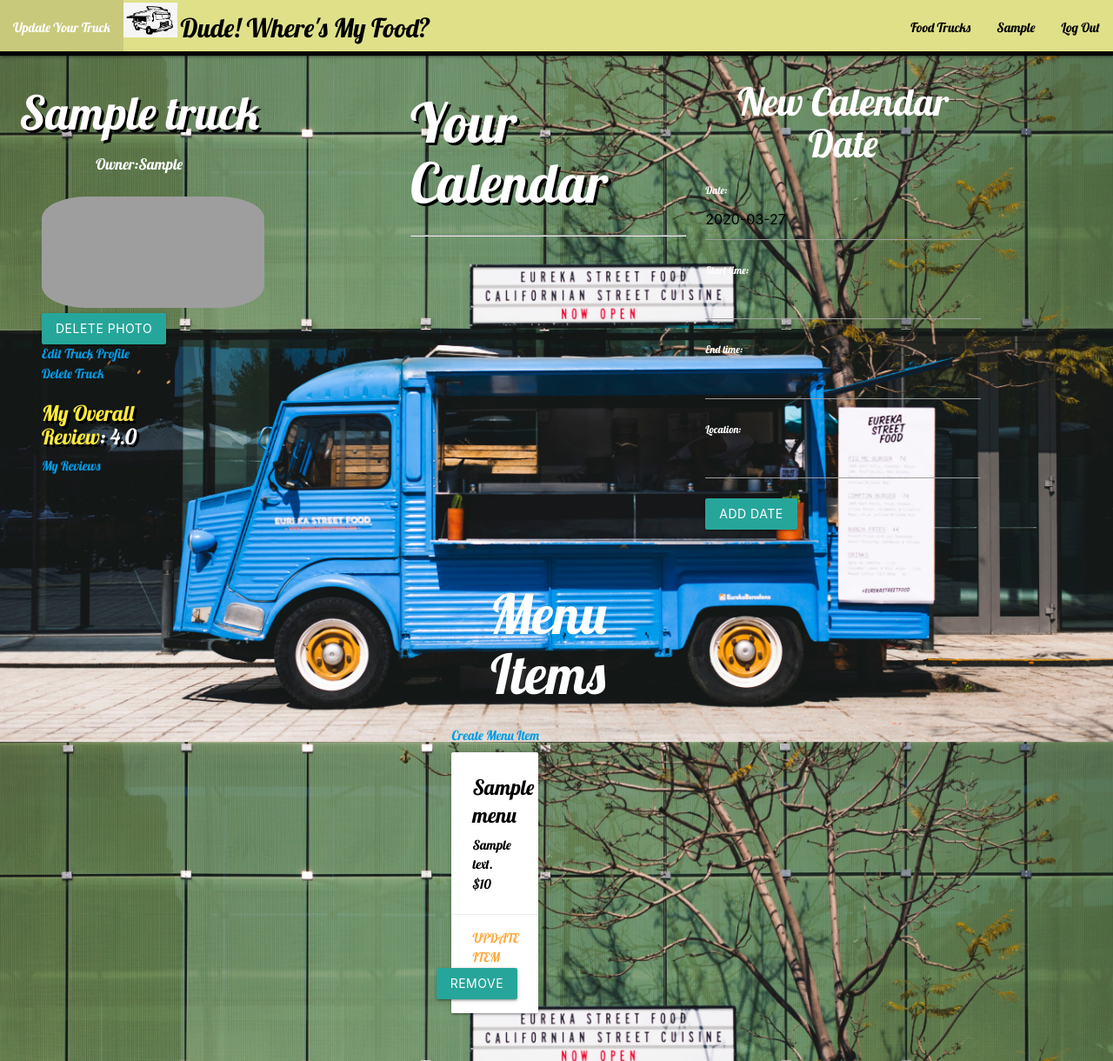
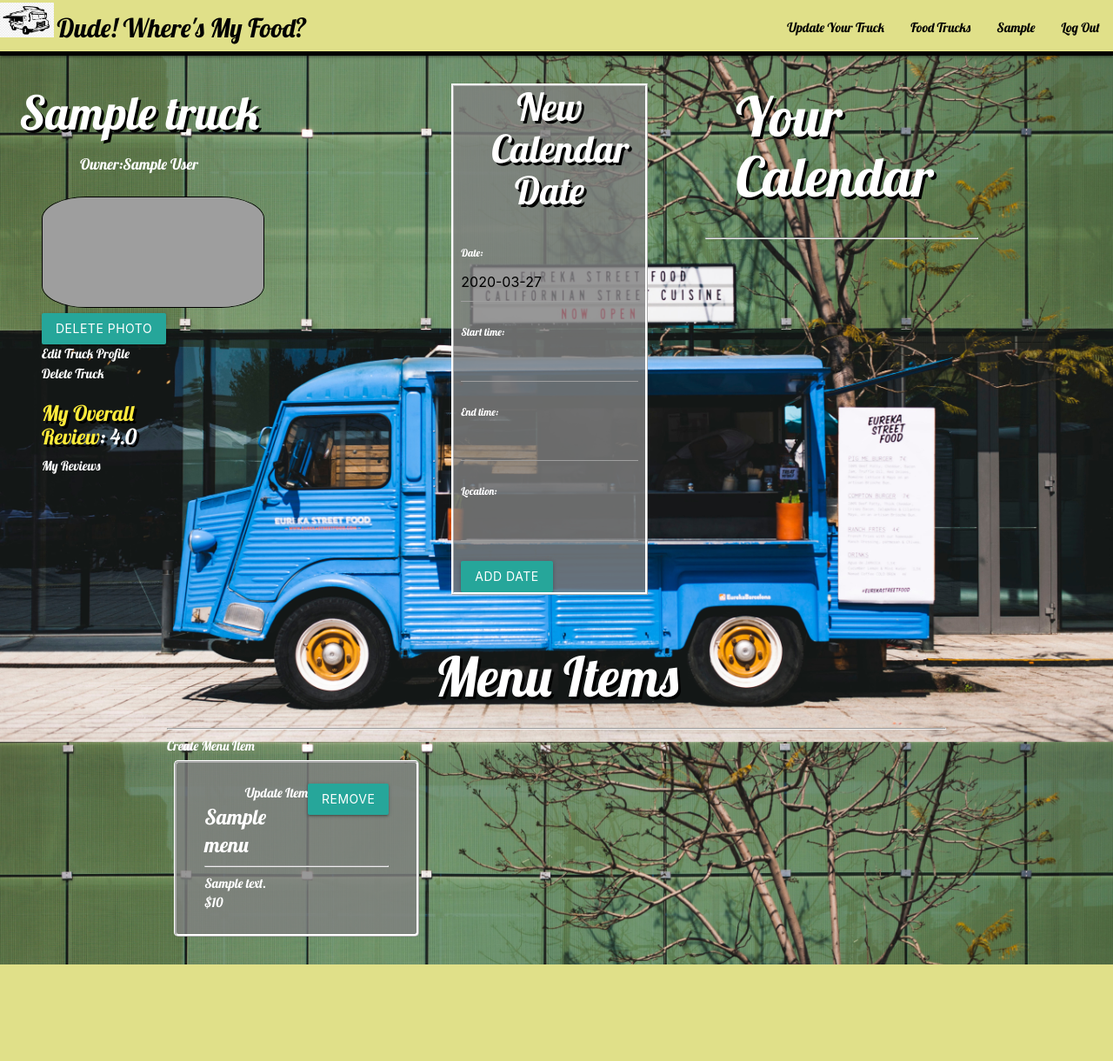
Before and after one commit to rjohnson0707/Dude-Wheres-My-Food, a Django app: page /truck/1/ in a window 1280 px wide. Shown: the whole page at 87% size. After the commit the page ends 1109 px from the top, so only its background shows below. Run offline with Django 3.2, Linux system fonts and the light colour scheme; a user stored in the database is signed in; tables that the repository leaves empty hold one stand-in row (values such as "Sample post"); grey boxes are pictures that could not be loaded.

Commit message:
Styling update for truck page, truck register button moved, index page tightened up

```diff
--- a/dwmf/models.py
+++ b/dwmf/models.py
@@ -43,7 +43,6 @@ class Profile(models.Model):
     first_name = models.CharField(max_length=50)
     last_name = models.CharField(max_length=50)
     truck_owner = models.BooleanField(default=False)
-    # choices=([('1', 'Yes'), ('2', 'No')])
     user = models.OneToOneField(User, on_delete=models.CASCADE)
     bio = models.TextField(max_length=500)
 
--- a/dwmf/static/css/style.css
+++ b/dwmf/static/css/style.css
@@ -153,7 +153,10 @@ label{
     background-color: rgba(128,128,128,0.8);
     outline-style: ridge;
     padding: 0 2px;
-    font-size: larger;
+}
+.intro p{
+    font-size: x-large;
+    font-family: Helvetica,Arial,  sans-serif;
 }
 .home-h1{
     text-shadow: 3px 3px black;
@@ -197,8 +200,9 @@ label{
 }
 #index-image{
     float: right;
-    height: 10vw;
-    width: 10vw;
+    position: relative;
+    height: 5vw;
+    width: 5vw;
     border-radius: 50%;
     border: 1px solid black;
     padding: 0;
@@ -333,6 +337,7 @@ label{
     border-radius: 20%;
     height: 10vw;
     width: 20vw;
+    border: 1px black solid;
 }
 .truck-detail-h2{
     text-shadow: 3px 3px black;
@@ -343,11 +348,39 @@ label{
 }
 .calendar-h1{
     text-shadow: 3px 3px black;
+    margin: 35px;
 }
 
-p{
-    color: black;
+.add-calendar{
+    color: white;
+    background-color: rgba(128,128,128,0.8);
+    outline-style: ridge;
+    outline-color: white;
+    padding: 0 8px;
 }
-li{
-    color: black;
+#calendar-holder{
+    color: white;
+    background-color: rgba(128,128,128,0.8);
+
+    padding: 0 8px;
 }
+.calendar-ul{
+    outline-style: ridge;
+    outline-color: white;
+}
+.menu-h1{
+    text-shadow: 3px 3px black;
+}
+#menu-card{
+    color: white;
+    background-color: rgba(128,128,128,0.8);
+    outline-style: ridge;
+    outline-color: white;
+    padding: 0 8px;
+}
+.row a{
+    color: white;
+}
+.row a:hover{
+    color: blue;
+}
--- a/dwmf/templates/base.html
+++ b/dwmf/templates/base.html
@@ -15,20 +15,15 @@
 <body>
     <nav class="head-nav">
         <div class="nav-wrapper">
-            <img class='logo' src="/static/images/foodtruck.jpg" alt="">
+            <img class="center logo" src="/static/images/foodtruck.jpg" alt="">
             <!-- <i class="large material-icons">local_shipping</i> -->
             <a href="/" class="banner">Dude! Where's My Food?</a>
-
-                {% if user.is_authenticated %}
-            <ul class="left">
+            <ul class="right">
                 {%if user.truck_set.count%}
                 <li><a href="{%url 'truck_detail' user.truck_set.first.id%}">Update Your Truck</a></li>
                 {%else%}
                 <li><a href="{%url 'truck_register' %}">Register a Truck</a></li>
                 {%endif%}
-            </ul>
-            {%endif%}
-            <ul class="right">
                 <li><a href="{% url 'index' %}">Food Trucks</a></li>
                 {% if user.is_authenticated %}
 
--- a/dwmf/templates/dwmf/truck_detail.html
+++ b/dwmf/templates/dwmf/truck_detail.html
@@ -11,7 +11,7 @@
 
         <div class="row">
             <h2 class="center truck-detail-h2">{{truck.name}}</h2>
-            <h6 class="center">Owner:{{truck.user.first_name}}</h6>
+            <h6 class="center">Owner:{{truck.user.first_name}} {{truck.user.last_name}}</h6>
         </div>
 
         <!--Row 2  -->
@@ -56,65 +56,67 @@
     <div class="col s9">
 
       <!-- Calendar container and informations -->
+        <div class="row">
             <div class="container">
-            <div class="row">
                 <div class="col s6">
-
+                    <div class="container add-calendar">
+                        <h3 class="center calendar-h1">New Calendar Date</h3>
+                        <form action="{%url 'add_calendar' truck.id%}" method="post">
+                            {%csrf_token%}
+                            {{calendar_form.as_p}}
+                            <input type="submit" class="btn calendar-btn" value="Add Date">
+                        </form>
+                    </div>
+                </div>
+                <div class="col s6">
                     <h1 class="calendar-h1">Your Calendar</h1>
                     <hr>
-
                     {%if truck.calendar_set.count%}
                         {%for calendar in truck.calendar_set.all%}
                             {%if calendar.date_checker%}
 
                             {%else%}
-                        <ul class="collection col s4">
-                            <li class="collection-header center"><span>{{calendar.date}}</span></li>
-                            <li class="collection-item center">Start Time: {{calendar.start_time}}  |  End Time: {{calendar.end_time}}</li>
-                            <li class="collection-item center">{{calendar.location}}</li>
-                            <form action="{% url 'delete_calendar' truck.id calendar.id %}" method="post">
+                            <div class="container col s6" >
+                                <ul class="left calendar-ul">
+                                    <li id="calendar-holder"><span class="black-text">Date</span>: {{calendar.date}}</li>
+                                    <li id="calendar-holder"><span class="black-text">Start Time</span>: {{calendar.start_time}}</li>
+                                    <li id="calendar-holder"><span class="black-text">End Time</span>: {{calendar.end_time}}</li>
+                                    <li id="calendar-holder">{{calendar.location}}</li>
+                                    <li class="center" id="calendar-holder"><form action="{% url 'delete_calendar' truck.id calendar.id %}" method="post">
                                         {% csrf_token %}
                                     <button type="submit" class="btn center">Remove</button>
-                            </form>
+                                    </form></li>
                                 </ul>
+                            </div>
                             {%endif%}
                         {%endfor%}
                     {%else%}
-                        <h4>You have no upcoming dates</h4>
+                        <h1>You have no upcoming dates</h1>
                     {%endif%}
-
-                </div>
-
-                <div class="col s6">
-                        <h3 class="center">New Calendar Date</h3>
-                        <form action="{%url 'add_calendar' truck.id%}" method="post">
-                            {%csrf_token%}
-                            {{calendar_form.as_p}}
-                            <input type="submit" class="btn" value="Add Date">
-                        </form>
-
                 </div>
             </div>
+        </div>
+    </div>
+</div>
+ <!-- Menu Items! -->
 <div class="row ">
-                <div class="col s6">
     <div class="container">
-                        <h1 class="center">Menu Items</h1>
+        <h1 class="center menu-h1">Menu Items</h1><hr>
         <a href="{%url 'menu_create' truck.id%}">Create Menu Item</a>
         <div class="row">
         {%for item in truck.menu_set.all%}
-                            <div class="col s12 m12 l6">
-                                <div class="card small">
+            <div class="col s12 m6 l4">
+                <div class="card" id="menu-card">
                     <div class="card-content">
-                                        <p><span class="card-title">{{item.food_name}}</span></p>
-                                        <p>{{item.description}}</p>
-                                        <p>${{item.price}}</p>
-                                    </div>
-                                    <div class="card-action">
-                                        <a href="{%url 'menu_update'  truck.id item.id%}">Update Item</a>
                         <form action="{% url 'delete_item' truck.id item.id %}" method="post">
                             {% csrf_token %}
                             <button type="submit" class="btn right">Remove</button>
                         </form>
+                        <a class="right" href="{%url 'menu_update'  truck.id item.id%}">Update Item</a>
+                        <p><span class="card-title">{{item.food_name}}</span></p>
+                        <hr>
+                        <p>{{item.description}}</p>
+                        <p>${{item.price}}</p>
                     </div>
                 </div>
             </div>
@@ -123,9 +125,6 @@
     </div>
 </div>
 
-        </div>
-    </div>
-</div>
 
 
 
--- a/dwmf/templates/home.html
+++ b/dwmf/templates/home.html
@@ -3,10 +3,10 @@
 
 <div class='container center '>
     <h1 class="home-h1">Welcome To <br>
-         Dude Where's My Food</h1>
+         Dude! Where's My Food?</h1>
 
     <div class="container intro">
-        <p>DWMF is a one stop place for your local food truck needs! As a user you can look for your favorite food truck, see what they have to offer, and see where they will be next! As a food truck owner you will be able to set up your truck, tell us where you will be, what you are offering, and see what your guests have to say about you!</p>
+        <p>D!WMF? is a one stop place for your local food truck needs! As a user you can look for your favorite food truck, see what they have to offer, and see where they will be next! As a food truck owner you will be able to set up your truck, tell us where you will be, what you are offering, and see what your guests have to say about you!</p>
     </div>
 </div>
 {% endblock %}
--- a/dwmf/templates/trucks/index_detail.html
+++ b/dwmf/templates/trucks/index_detail.html
@@ -36,6 +36,7 @@
 
 </div>
 
+{% if user.is_authenticated%}
 
   <div class="review_form left-align">
       <form method="post" action="{% url 'add_review' truck.id %}">
@@ -67,6 +68,8 @@
       </table>
     </div>
 
+ {%else%}
+ {%endif%}
 
 
 
--- a/dwmf/views.py
+++ b/dwmf/views.py
@@ -42,7 +42,7 @@ class TruckDelete(LoginRequiredMixin, DeleteView):
     model = Truck
     success_url = '/trucks/'
 ##########################view definitions here
-
+@login_required
 def truck_detail(request, truck_id):
     truck = Truck.objects.get(id=truck_id)
     calendar_form = CalendarForm()
@@ -60,13 +60,13 @@ def truck_detail(request, truck_id):
         'calendar_form': calendar_form,
         'avg':avg
         })
-
+@login_required
 def menu_create(request, truck_id):
     truck = Truck.objects.get(id=truck_id)
     menu_form = MenuForm()
 
     return render(request, 'dwmf/menu_form.html',{'truck':truck, 'menu_form': menu_form})
-
+@login_required
 def menu_new(request, truck_id):
     truck = Truck.objects.get(id=truck_id)
     form = MenuForm(request.POST)
@@ -104,6 +104,7 @@ def signup(request):
     context = {'form': form, 'profile_form': profile_form,'error_message': error_message}
     return render(request, 'registration/signup.html', context)
 
+@login_required
 def profile(request, pk=None):
     if pk:
         user = User.objects.get(pk=pk)
@@ -114,6 +115,7 @@ def profile(request, pk=None):
     trucks_user_doesnt_favorite = Truck.objects.exclude(id__in = profile.trucks.all().values_list('id'))
     return render(request, 'registration/profile.html', {'user': user, 'trucks': trucks, 'trucks_user_doesnt_favorite': trucks_user_doesnt_favorite})
 
+@login_required
 def profile_photo(request, user_id):
     photo_file = request.FILES.get('photo-file', None)
     if photo_file:
@@ -128,18 +130,21 @@ def profile_photo(request, user_id):
             print('An error occurred uploading the file to the cloud')
     return redirect(reverse('profile'))
 
+@login_required
 def delete_photo(request, user_id):
     key = ProfilePhoto.objects.get(user_id=user_id)
     key.delete()
 
     return redirect(reverse('profile'))
 
+@login_required
 def delete_truck_photo(request, truck_id):
     key = TruckPhoto.objects.get(truck_id=truck_id)
     key.delete()
 
     return redirect('truck_detail', truck_id=truck_id)
 
+@login_required
 def truck_photo(request, truck_id):
 
     photo_file = request.FILES.get('photo-file', None)
@@ -154,17 +159,19 @@ def truck_photo(request, truck_id):
         except:
             print('An error occurred uploading the file to the cloud')
     return redirect('truck_detail', truck_id=truck_id)
-
+@login_required
 def assoc_truck(request, user_id, truck_id):
     Profile.objects.get(user_id=user_id).trucks.add(truck_id)
     return redirect(reverse('profile'))
-
+@login_required
 def unassoc_truck(request, user_id, tk_id):
     Profile.objects.get(user_id=user_id).trucks.remove(tk_id)
     return redirect(reverse('profile'))
 
 def trucks_index(request):
     trucks = Truck.objects.all()
+    t = trucks.first()
+    print(t.reviews.all())
     return render(request, 'trucks/index.html', {'trucks': trucks })
 
 def trucks_info(request, truck_id):
@@ -179,7 +186,7 @@ def trucks_info(request, truck_id):
     else:
         avg = 'None: Be the first to review!'
     return render(request, 'trucks/index_detail.html', {'truck': truck, 'review_form': review_form, 'avg': avg})
-
+@login_required
 def add_review(request, truck_id):
     form = ReviewForm(request.POST)
     user = request.user
@@ -190,12 +197,12 @@ def add_review(request, truck_id):
         new_review.created_date = datetime.now()
         new_review.save()
     return redirect('index_detail', truck_id=truck_id)
-
+@login_required
 def truck_reviews(request, truck_id):
     reviews = Review.objects.filter(truck=truck_id)
     truck = Truck.objects.get(id=truck_id)
     return render(request, 'dwmf/truck_reviews.html', {'reviews':reviews, 'truck': truck})
-
+@login_required
 def delete_review(request, truck_id, review_id):
     review = Review.objects.get(id=review_id)
     if request.method == 'POST':
@@ -203,7 +210,7 @@ def delete_review(request, truck_id, review_id):
         return redirect('index_detail', truck_id=truck_id)
     else:
         return render(request, 'trucks/index_detail.html', truck_id=truck_id)
-
+@login_required
 def add_calendar(request, truck_id):
 
     form = CalendarForm(request.POST)
@@ -215,8 +222,7 @@ def add_calendar(request, truck_id):
         new_calendar.save()
     return redirect('truck_detail', truck_id=truck_id)
 
-
-
+@login_required
 def edit_user(request):
     if request.method == 'POST':
         form = EditUser(request.POST, instance=request.user)
@@ -229,6 +235,7 @@ def edit_user(request):
         form = EditUser(instance=request.user)
         return render(request, 'registration/edit_user.html', {'form': form})
 
+@login_required
 def menu_update(request, item_id, truck_id):
     item = Menu.objects.get(id=item_id)
     if request.method == 'POST':
@@ -243,6 +250,7 @@ def menu_update(request, item_id, truck_id):
         form = MenuUpdate(instance=item)
         return render(request, 'dwmf/menu_update.html',{'form': form})
 
+@login_required
 def delete_item(request, item_id, truck_id):
     obj = Menu.objects.get(id=item_id)
     if request.method == 'POST':
@@ -253,6 +261,7 @@ def delete_item(request, item_id, truck_id):
     }
     return render(request, 'dwmf/truck_detail.html', {'truck_id': truck_id})
 
+@login_required
 def delete_calendar(request, calendar_id, truck_id):
     obj = Calendar.objects.get(id=calendar_id)
     if request.method == 'POST':
```
Also changed, not shown: dwmf/templates/trucks/index.html (+8 -4 lines). Lines whose indentation alone changed are shown as unchanged.
